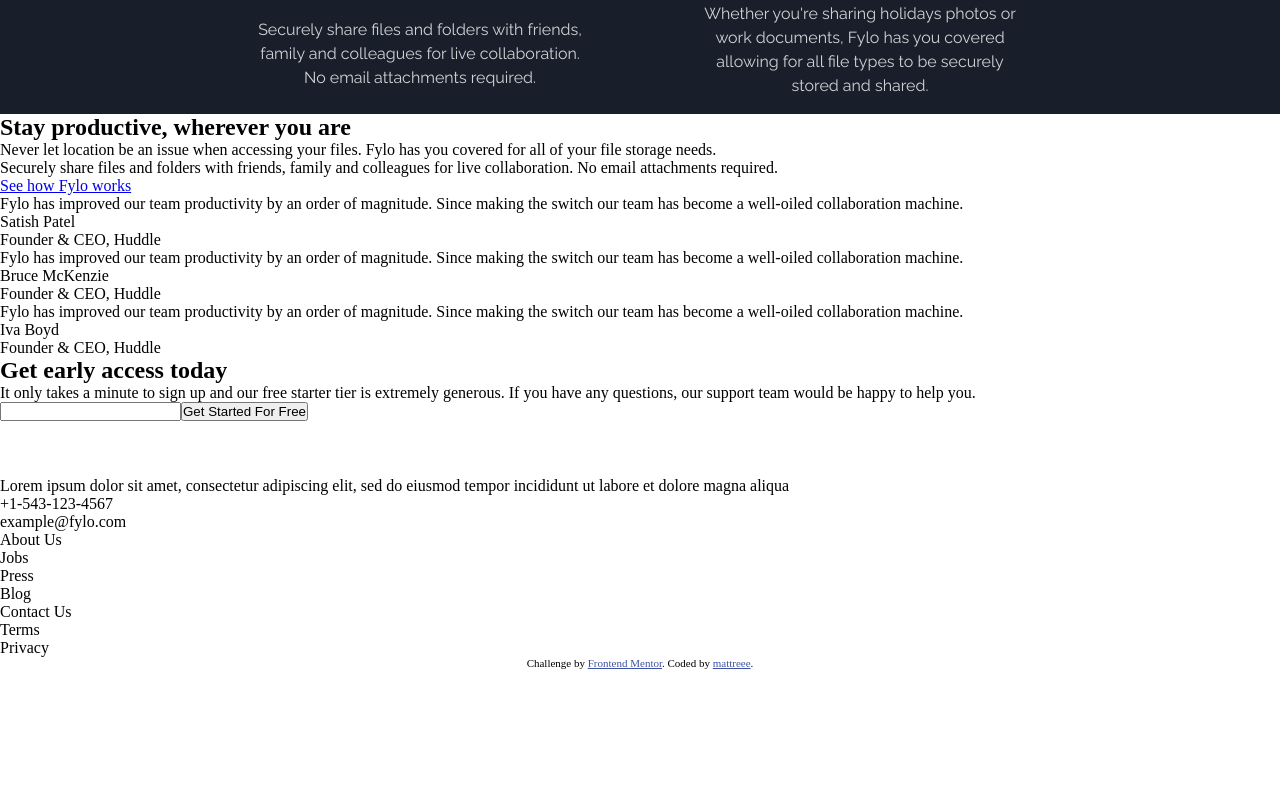
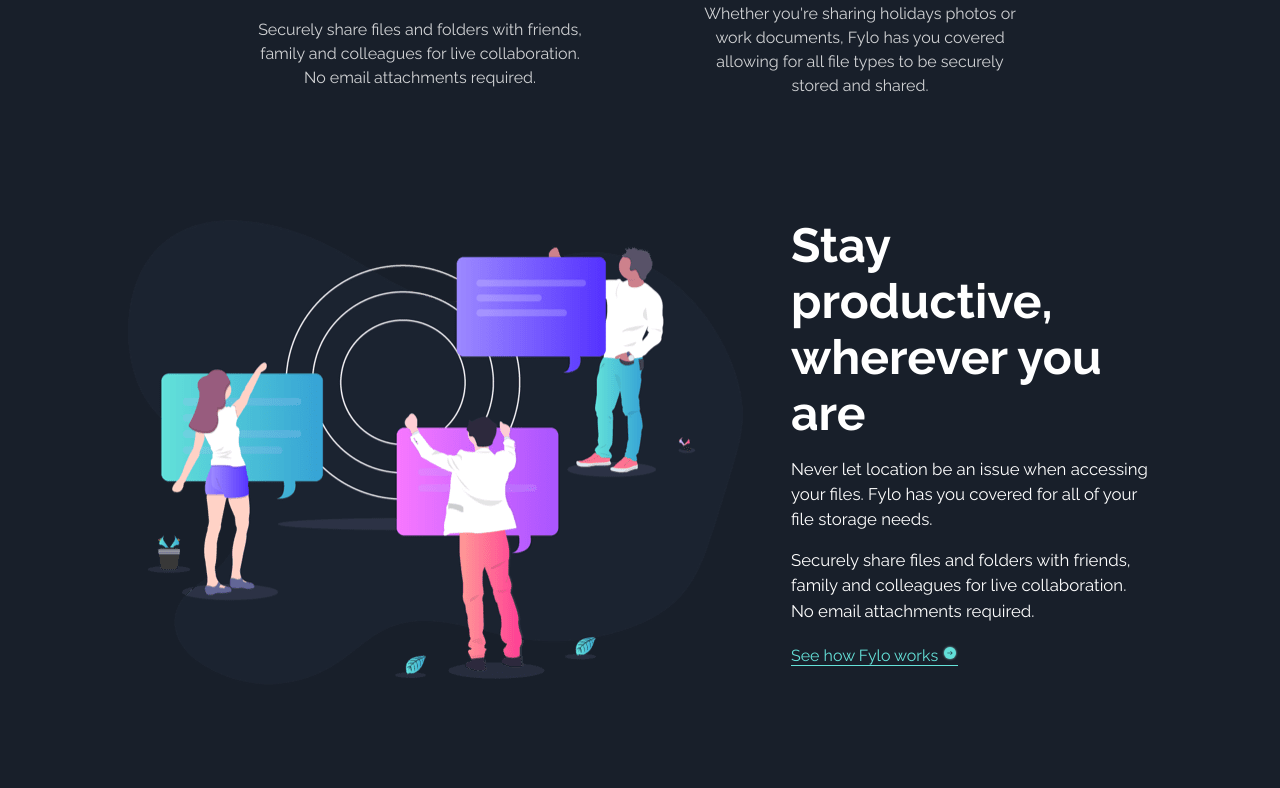
Before and after one commit to mattreee/fyle-dark-theme-landing-page-frontend-mentor, a React (Create React App) app: page / in a window 1280 px wide. Shown: the part 1432-2220 px from the top of the page. Before the commit the page ends 2101 px from the top, so only its background shows below. Built offline with nearby package versions, Linux system fonts and the light colour scheme.

Commit message:
more finished

```diff
--- a/src/component/More.js
+++ b/src/component/More.js
@@ -1,9 +1,13 @@
 /* eslint-disable jsx-a11y/anchor-is-valid */
 import React from "react";
+import Productive from '../images/illustration-stay-productive.png';
+import Arrow from '../images/icon-arrow.svg';
 
 const More = () => {
   return (
     <section className="more">
+      <img className="more__image" src={Productive} alt="" />
+      <div className="more__float">
         <h2 className="more__title">Stay productive, wherever you are</h2>
 
         <p className="more__desc">
@@ -16,7 +20,8 @@
           live collaboration. No email attachments required.
         </p>
 
-      <a href="#">See how Fylo works</a>
+        <a className="more__link" href="#">See how Fylo works <img src={Arrow} alt='' /></a>
+      </div>
     </section>
   );
 };
--- a/src/css/main.css
+++ b/src/css/main.css
@@ -131,6 +131,41 @@
   color: rgba(255, 255, 255, 0.8);
 }
 
+.more {
+  display: -webkit-box;
+  display: -ms-flexbox;
+  display: flex;
+  -webkit-box-align: center;
+      -ms-flex-align: center;
+          align-items: center;
+  gap: 3rem;
+  padding: 8% 10%;
+  background-color: #181f2a;
+  color: white;
+  font-family: "Raleway", sans-serif;
+}
+
+.more__image {
+  max-width: 100%;
+}
+
+.more__title {
+  font-size: 3rem;
+}
+
+.more__desc {
+  margin-top: 1rem;
+  font-size: 1.05rem;
+  line-height: 1.5;
+}
+
+.more__link {
+  color: #65e2d9;
+  line-height: 4rem;
+  text-decoration: none;
+  border-bottom: #65e2d9 1.5px solid;
+}
+
 .attribution {
   font-size: 11px;
   text-align: center;
--- a/src/css/main.scss
+++ b/src/css/main.scss
@@ -135,6 +135,39 @@
 	}
 }
 
+.more {
+	display: flex;
+	align-items: center;
+	gap: 3rem;
+
+	padding: 8% 10%;
+	background-color: $dark-blue-main-bg;
+	color: $white;
+
+	font-family: $ff-raleway;
+
+	&__image {
+		max-width: 100%;
+	}
+
+	&__title {
+		font-size: 3rem;
+	}
+
+	&__desc {
+		margin-top: 1rem;
+		font-size: 1.05rem;
+		line-height: 1.5;
+	}
+
+	&__link {
+		color: $cyan;
+		line-height: 4rem;
+		text-decoration: none;
+		border-bottom: $cyan 1.5px solid;
+	}
+}
+
 .attribution {
 	font-size: 11px;
 	text-align: center;
```
Also changed, not shown: 1 other file (tests, documents, lock files or other folders). Lines whose indentation alone changed are shown as unchanged.
